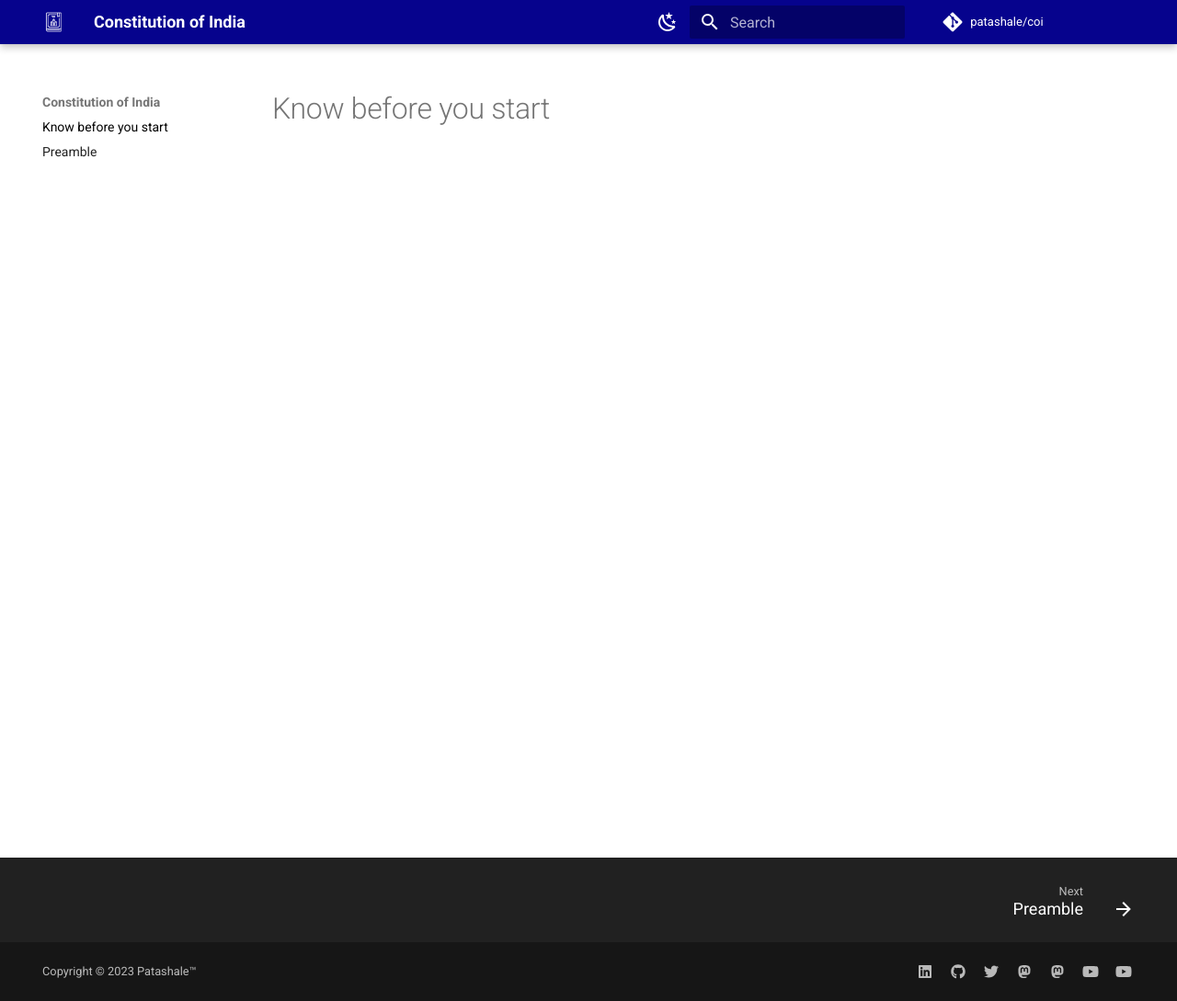
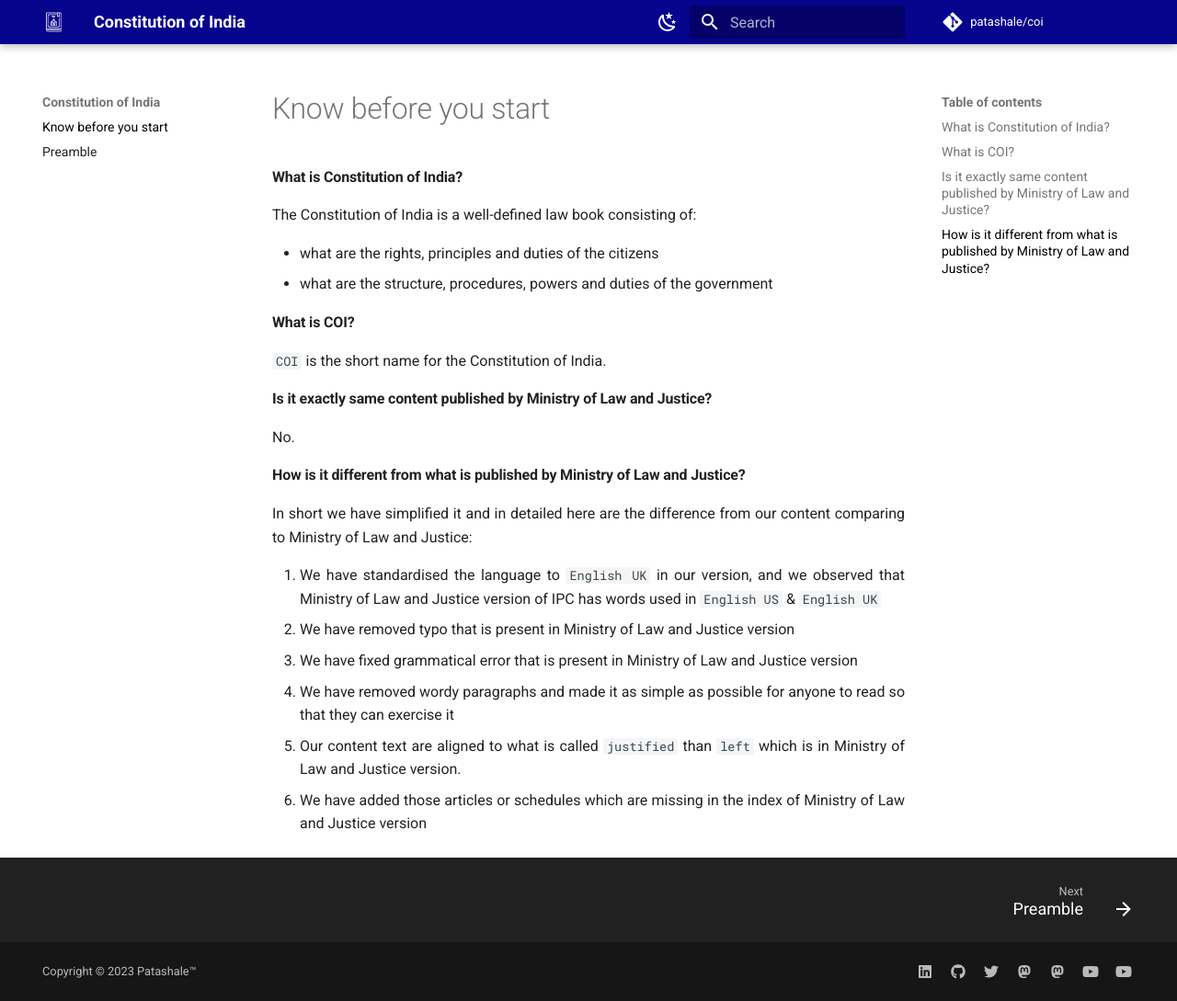
Before and after one commit to patashale/coi, an MkDocs documentation site: the page built from docs/index.md, in a window 1280 px wide and 1089 px high. Shown: the whole window at 92% size. Built offline with MkDocs 1.6.1 and Material for MkDocs 9.7.7, drawn with Linux system fonts in a browser that asks for light colours; comment, search, counter and statistics services are not loaded.

Commit message:
add know-before-you-start content

```diff
--- a/docs/index.md
+++ b/docs/index.md
@@ -1 +1,36 @@
 # Know before you start
+
+#### What is Constitution of India?
+<div style="text-align: justify">
+
+The Constitution of India is a well-defined law book consisting of:
+
+</div>
+
+- <div style="text-align: justify"> what are the rights, principles and duties of the citizens</div>
+- <div style="text-align: justify"> what are the structure, procedures, powers and duties of the government</div>
+
+#### What is COI?
+
+`COI` is the short name for the Constitution of India.
+
+#### Is it exactly same content published by Ministry of Law and Justice?
+
+<div style="text-align: justify">
+
+No.
+
+</div>
+
+#### How is it different from what is published by Ministry of Law and Justice?
+<div style="text-align: justify">
+In short we have simplified it and in detailed here are the difference from our content comparing to Ministry of Law and Justice:
+
+</div>
+
+1. <div style="text-align: justify"> We have standardised the language to `English UK` in our version, and we observed that Ministry of Law and Justice version of IPC has words used in `English US` & `English UK`
+2. <div style="text-align: justify"> We have removed typo that is present in Ministry of Law and Justice version
+3. <div style="text-align: justify"> We have fixed grammatical error that is present in Ministry of Law and Justice version
+4. <div style="text-align: justify"> We have removed wordy paragraphs and made it as simple as possible for anyone to read so that they can exercise it
+5. <div style="text-align: justify"> Our content text are aligned to what is called `justified` than `left` which is in Ministry of Law and Justice version.
+6. <div style="text-align: justify"> We have added those articles or schedules which are missing in the index of Ministry of Law and Justice version
```
